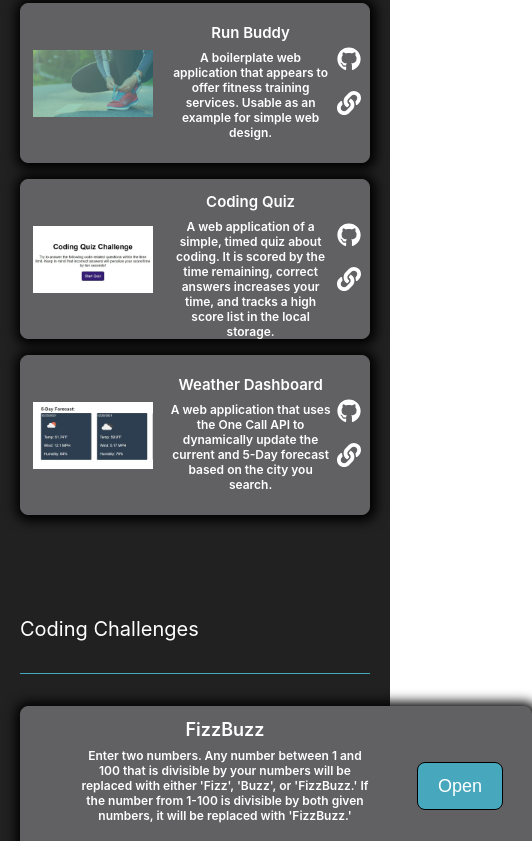
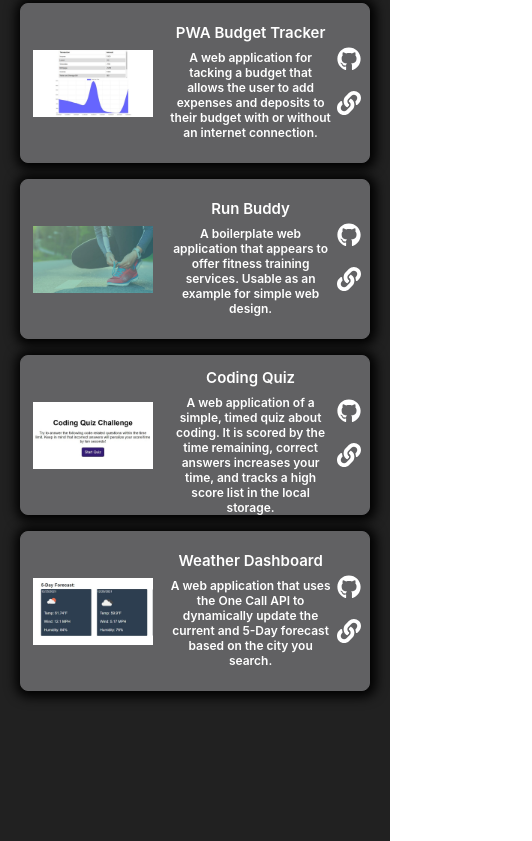
Before and after one commit to Ericcrain77/Portfolio-V2, a React (Create React App) app: page / in a window 390 px wide. Shown: the part 2627-3468 px from the top of the page, 532 px wide, since content can reach past the window. Built offline with nearby package versions, Linux system fonts and the light colour scheme.

Commit message:
finishing up mobile responsiveness of fizzbuzz modal

```diff
--- a/src/components/Challenges/challenges.css
+++ b/src/components/Challenges/challenges.css
@@ -105,7 +105,7 @@
 
 @media screen and (max-width: 575px) {
     .challenges-section {
-        padding: 5rem 1.25rem;
+        padding: 10rem 1.25rem;
     }
     .modal-card {
         display: flex;
@@ -138,3 +138,27 @@
         margin: .75rem 0;
     }
 }
+
+@media screen and (max-width: 430px) {
+    .challenges-section {
+        padding: 12rem 1.25rem;
+    }
+    .challenges-section h2 {
+        font-size: clamp(30px, 4vw, 40px);
+    }
+    .modal-card {
+        width: 100%;
+        height: 10rem;
+    }
+    .modal-card p {
+        padding: .5rem .5rem;
+    }
+    .modal-btn {
+        height: 2.5rem;
+        margin-right: .25rem;
+        margin-left: .25rem;
+    }
+    .fb-modal input {
+        width: 60%;
+    }
+}
--- a/src/components/ProjectCards/projects.css
+++ b/src/components/ProjectCards/projects.css
@@ -133,7 +133,7 @@
     .cards {
         flex-direction: column;
         flex-wrap: nowrap;
-        margin-top: 8rem;
+        margin-top: 12rem;
         margin-bottom: 4rem;
     }
     .card-body {
@@ -175,13 +175,13 @@
 
 @media screen and (max-width: 430px) {
     .project-section {
-        padding: 0 1.25rem;
+        padding: 5rem 1.25rem;
     }
     .project-section h2 {
         font-size: clamp(30px, 4vw, 40px);
     }
     .cards {
-        margin: 16rem auto 12rem auto;
+        margin: 22rem auto 12rem auto;
     }
     .project-card {
         width: 100%;
```
